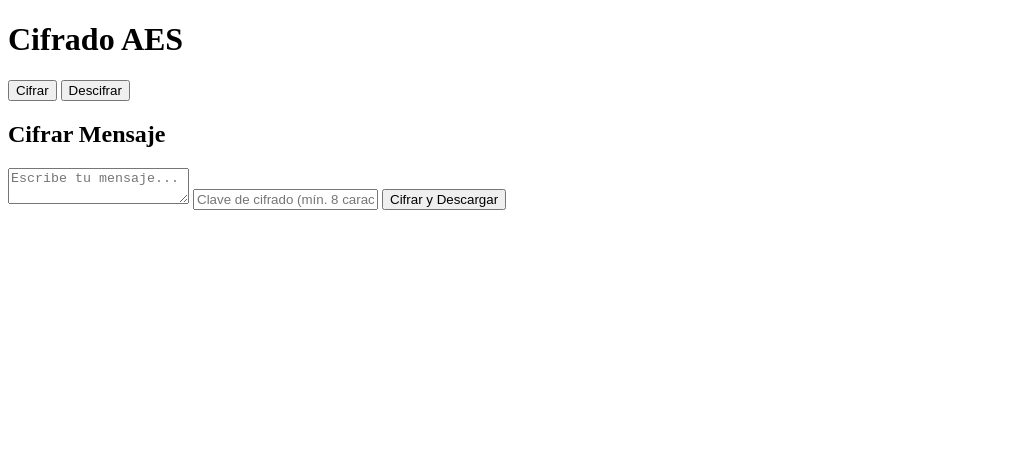
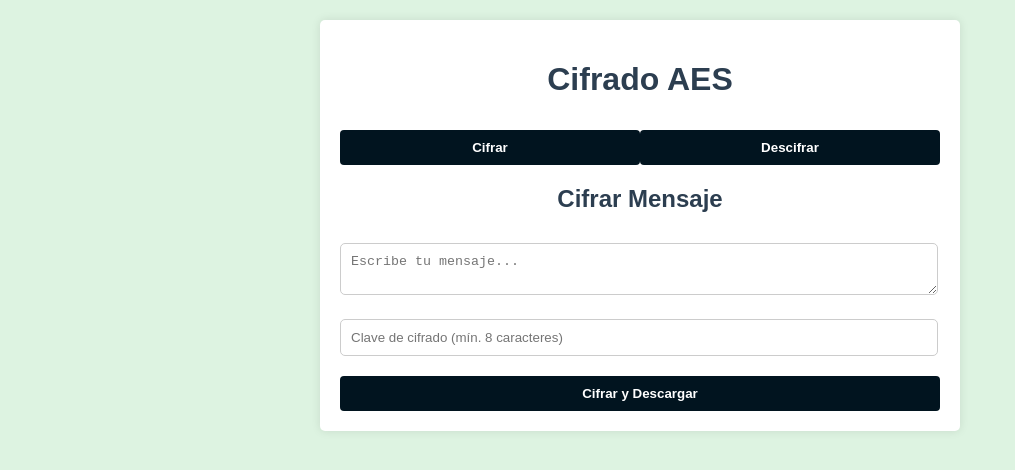
Before and after one commit to SaborLatte/6IV7_sanchez_villegas_fernanda_carolina_analisis, a plain HTML site: page Ciberseguridad/04AESWeb/aes.html in a window 1280 px wide. Both pictures are taken after a click on the button "Cifrar". Shown: the whole page, without its empty margins (0-1015 px from the left). Drawn offline with nearby package versions, Linux system fonts and the light colour scheme.

Commit message:
sepa la bola

```diff
--- a/Ciberseguridad/04AESWeb/styles.css
+++ b/Ciberseguridad/04AESWeb/styles.css
@@ -1,3 +1,64 @@
+body {
+    font-family: Arial, sans-serif;
+    background-color: #ddf3e1;
+    color: #333;
+    margin: 0;
+    padding: 20px;
+}
+
+.container {
+    background-color: #fff;
+    padding: 20px;
+    border-radius: 5px;
+    max-width: 600px;
+    margin: 0 auto;
+    box-shadow: 0 0 10px rgba(0, 0, 0, 0.1);
+}
+
+h1, h2 {
+    text-align: center;
+    color: #2c3e50;
+}
+
+textarea, input[type="password"], input[type="file"] {
+    width: 96%;
+    padding: 10px;
+    margin: 10px 0;
+    border: 1px solid #ccc;
+    border-radius: 5px;
+}
+
+button {
+    padding: 10px;
+    border: none;
+    border-radius: 4px;
+    background-color: #01141f;
+    color: white;
+    font-weight: bold;
+    cursor: pointer;
+    margin-top: 10px;
+    width: 100%;
+}
+
+button:hover {
+    background-color: #152a59;
+}
+
 .hidden {
     display: none;
 }
+
+#main-menu {
+    display: flex;
+    justify-content: space-around;
+    margin-bottom: 20px;
+}
+
+.section {
+    margin-top: 10px;
+}
+
+textarea[readonly] {
+    background-color: #eee;
+    color: #555;
+}
```
Also changed, not shown: index.html (+5 -0 lines).
